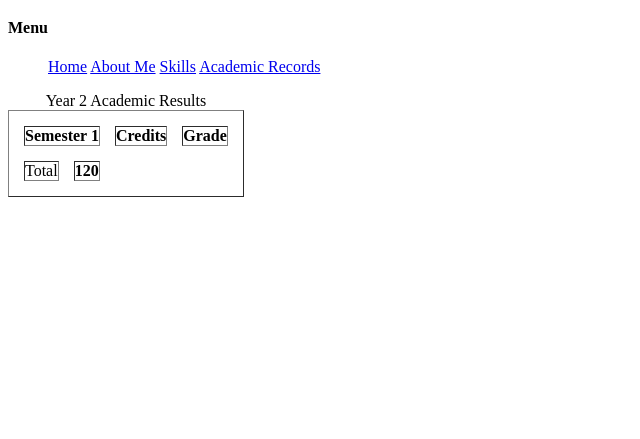
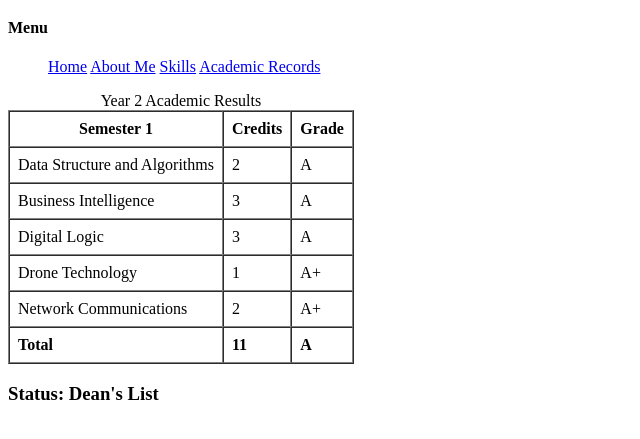
Before and after one commit to ks-ampangkl/Lab-Excercises-CPAP, a plain HTML site: page Records.html in a window 1280 px wide. Shown: the part 61-500 px from the top of the page, without its empty margins (0-640 px from the left). Drawn offline with Linux system fonts and the light colour scheme.

Commit message:
first commit

```diff
--- a/Records.html
+++ b/Records.html
@@ -16,21 +16,54 @@
 	<a href="Records.html">Academic Records</a>
 </ul>
 
-
-
-<table border="1" cellpadding="0" cellspacing="15">
+<table border="1" cellpadding="8" cellspacing="0">
  <caption>Year 2 Academic Results</caption>
  <thead>
  <tr>
- <th scope="col" colspan = "16">Semester 1</th>
+ <th scope="col" colspan="2">Semester 1</th>
  <th scope="col">Credits</th>
  <th scope="col">Grade</th>
  </tr>
  </thead>
- <tbody> </tbody>
- <tfoot>
+ <tbody>
  <tr>
- 	<td colspan="8">Total</td><td><strong>120</strong></td>
+ 	<td colspan="2">Data Structure and Algorithms</td>
+ 	<td>2</td>
+ 	<td>A</td>
+ </tr> </tbody>
+
+
+ <tr>
+ 	<td colspan="2">Business Intelligence</td>
+ 	<td>3</td>
+ 	<td>A</td>
  </tr>
 
- </tfoot>
+  <tr>
+ 	<td colspan="2">Digital Logic</td>
+ 	<td>3</td>
+ 	<td>A</td>
+ </tr>
+
+  <tr>
+ 	<td colspan="2">Drone Technology</td>
+ 	<td>1</td>
+ 	<td>A+</td>
+ </tr>
+
+ <tr>
+ 	<td colspan ="2">Network Communications</td>
+ 	<td>2</td>
+ 	<td>A+</td>
+ </tr>
+
+  <tr>
+ 	<td colspan ="2"><b>Total</b></td>
+ 	<td><strong>11</strong></td>
+ 	<td><strong>A</strong></td>
+ </tr>
+
+</table>
+ <h3><b>Status:</b> Dean's List</h3>
+
+ </html>
```
Also changed, not shown: AboutMe.html (+14 -7 lines), Skills.html (+21 -1 lines), main.html (deleted, +0 -37 lines), Expertise..jpg (added).
